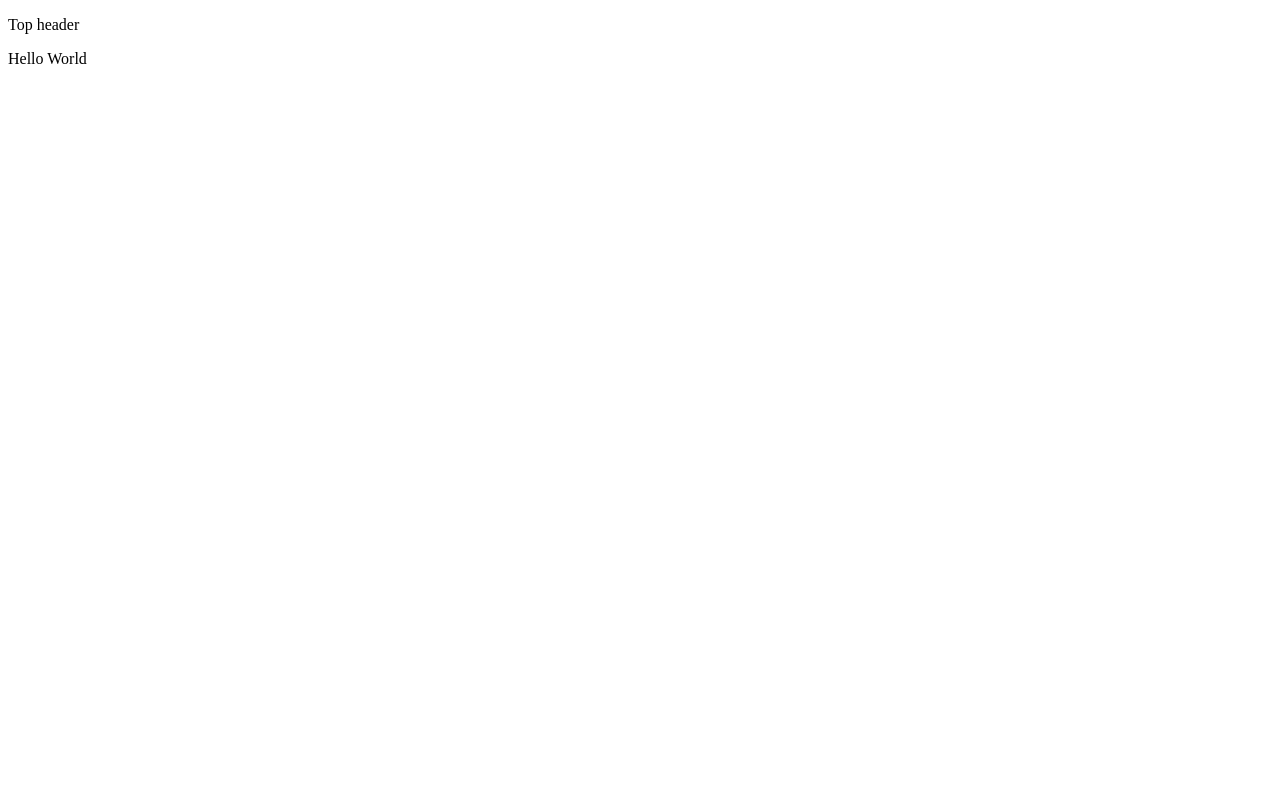
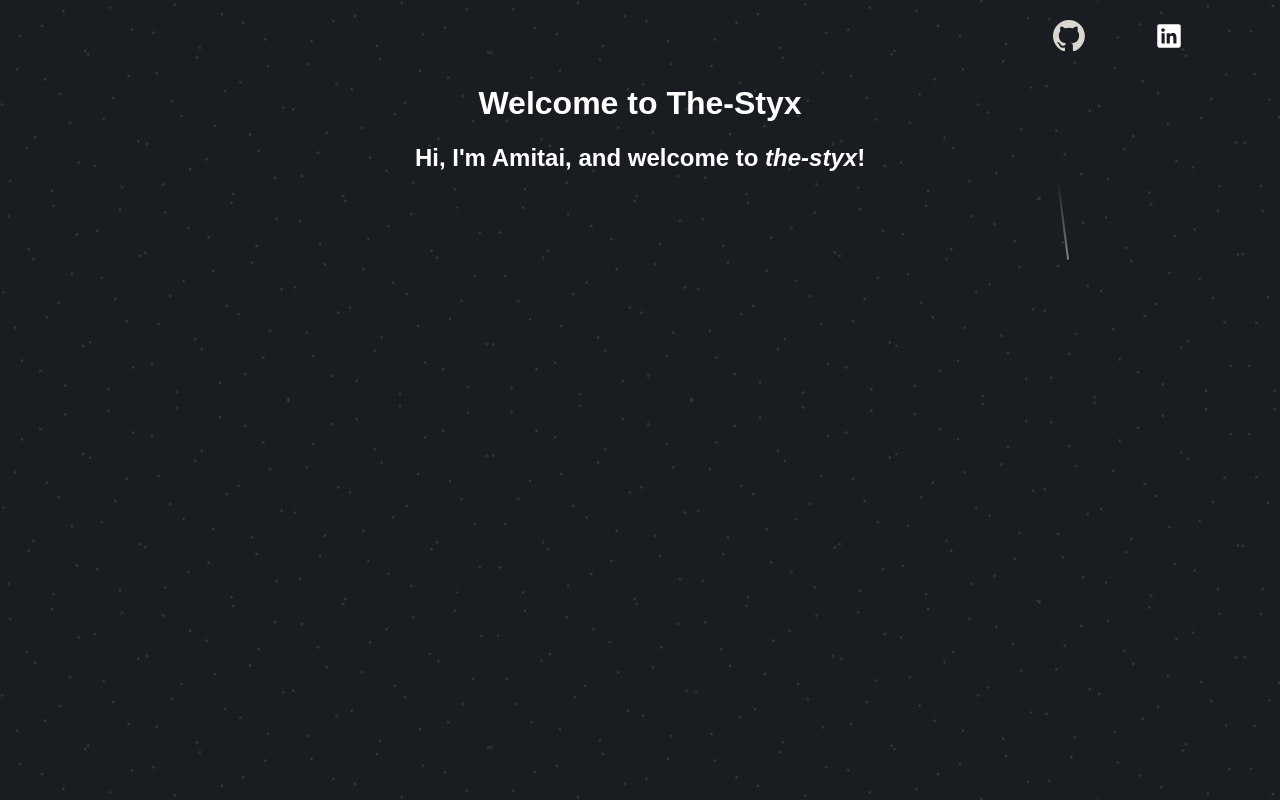
Before and after one commit to amitai-debiche/portfolio, a plain HTML site: page index.html in a window 1280 px wide. Drawn offline with Linux system fonts and the light colour scheme.

Commit message:
update; added milkyway style, welcome text, and icons to socials

```diff
--- a/index.html
+++ b/index.html
@@ -1,34 +1,31 @@
 <!DOCTYPE html>
-
 <html lang="en">
-    <head>
-        <meta charset="UTF-8">
-        <link rel="stylesheet" href="styles.css">
-    </head>
-
+<head>
+    <meta charset="UTF-8">
+    <meta name="viewport" content="width=device-width, initial-scale=1.0">
+    <title>The-Styx homepage</title>
+    <link rel="stylesheet" href="styles.css">
+</head>
+    <div class="milky-way-background" alt="background space effect"></div>
     <body>
-        <header>
-            <p>Top header</p>
-
-        </header>
-        <main>
-            <p>Hello World</p>
-        </main>
-    </body>
+    <main>
+        <div class="icons-wrapper">
+            <a href="https://github.com/amitai-debiche" target="_blank" aria-label="Github button">
+                <svg class="icon" viewBox="0 0 98 96" aria-label="Github logo" xmlns="http://www.w3.org/2000/svg"><path fill-rule="evenodd" clip-rule="evenodd" d="M48.854 0C21.839 0 0 22 0 49.217c0 21.756 13.993 40.172 33.405 46.69 2.427.49 3.316-1.059 3.316-2.362 0-1.141-.08-5.052-.08-9.127-13.59 2.934-16.42-5.867-16.42-5.867-2.184-5.704-5.42-7.17-5.42-7.17-4.448-3.015.324-3.015.324-3.015 4.934.326 7.523 5.052 7.523 5.052 4.367 7.496 11.404 5.378 14.235 4.074.404-3.178 1.699-5.378 3.074-6.6-10.839-1.141-22.243-5.378-22.243-24.283 0-5.378 1.94-9.778 5.014-13.2-.485-1.222-2.184-6.275.486-13.038 0 0 4.125-1.304 13.426 5.052a46.97 46.97 0 0 1 12.214-1.63c4.125 0 8.33.571 12.213 1.63 9.302-6.356 13.427-5.052 13.427-5.052 2.67 6.763.97 11.816.485 13.038 3.155 3.422 5.015 7.822 5.015 13.2 0 18.905-11.404 23.06-22.324 24.283 1.78 1.548 3.316 4.481 3.316 9.126 0 6.6-.08 11.897-.08 13.526 0 1.304.89 2.853 3.316 2.364 19.412-6.52 33.405-24.935 33.405-46.691C97.707 22 75.788 0 48.854 0z" fill="#24292f"/></svg>
+            </a>
+            <a href="https://www.linkedin.com/in/amitai-debiche-31841816b/" target="_blank" aria-label="Github button">
+                <svg class="icon"xmlns="http://www.w3.org/2000/svg" viewBox="0 0 30 30">
+                    <path d="M24,4H6C4.895,4,4,4.895,4,6v18c0,1.105,0.895,2,2,2h18c1.105,0,2-0.895,2-2V6C26,4.895,25.105,4,24,4z M10.954,22h-2.95 v-9.492h2.95V22z M9.449,11.151c-0.951,0-1.72-0.771-1.72-1.72c0-0.949,0.77-1.719,1.72-1.719c0.948,0,1.719,0.771,1.719,1.719 C11.168,10.38,10.397,11.151,9.449,11.151z M22.004,22h-2.948v-4.616c0-1.101-0.02-2.517-1.533-2.517 c-1.535,0-1.771,1.199-1.771,2.437V22h-2.948v-9.492h2.83v1.297h0.04c0.394-0.746,1.356-1.533,2.791-1.533 c2.987,0,3.539,1.966,3.539,4.522V22z"></path>
+                </svg>
+            </a>
 
 
-
-
-
-
-
-
-
-
-
-
-
-
-
-
+        </div>
+        <div class="content">
+            <h1>Welcome to The-Styx</h1>
+            <h2>Hi, I'm Amitai, and welcome to <em>the-styx</em>!</h2>
+        </div>
+    </main>
+    <script src="script.js"></script>
+    </body>
 </html>
--- /dev/null
+++ b/script.js
@@ -0,0 +1,43 @@
+
+document.addEventListener('DOMContentLoaded', () => {
+    let activeStars = 0;
+    const maxStars = 3; // Maximum number of shooting stars on the screen at once
+
+    const createShootingStar = () => {
+        if (activeStars < maxStars) {
+            const star = document.createElement('div');
+            star.classList.add('shooting-star');
+
+            // Generate random start and end positions
+            const startTop = Math.random() * window.innerHeight;
+            const startLeft = Math.random() * window.innerWidth;
+            const endTop = startTop + Math.random() * 500 - 300; // random variation
+            const endLeft = startLeft + Math.random() * 500 - 300; // random variation
+
+            // Calculate the angle of the shooting star
+            const deltaY = endTop - startTop;
+            const deltaX = endLeft - startLeft;
+            const angle = Math.atan2(deltaY, deltaX) * 180 / Math.PI + 90; // rotate to make the trail follow the star
+
+            star.style.setProperty('--start-top', `${startTop}px`);
+            star.style.setProperty('--start-left', `${startLeft}px`);
+            star.style.setProperty('--end-top', `${endTop}px`);
+            star.style.setProperty('--end-left', `${endLeft}px`);
+            star.style.setProperty('--angle', `${angle}deg`);
+
+            document.body.appendChild(star);
+            activeStars++;
+
+            // Remove the star after animation completes
+            star.addEventListener('animationend', () => {
+                star.remove();
+                activeStars--;
+            });
+        }
+
+        // Create new shooting stars at intervals
+        setTimeout(createShootingStar, Math.random() * 3000 + 2000); // random interval between 2 and 5 seconds
+    };
+
+    createShootingStar();
+});
--- a/styles.css
+++ b/styles.css
@@ -0,0 +1,92 @@
+/* styles.css */
+body, html {
+    margin: 0;
+    padding: 0;
+    width: 100%;
+    height: 100%;
+    overflow: hidden;
+    font-family: Arial, sans-serif;
+}
+.milky-way-background {
+    position: fixed;
+    width: 100%;
+    height: 100%;
+    overflow: hidden;
+    background:  #191c20; /* Radial gradient from dark blue to black */
+}
+.milky-way-background::before,
+
+.milky-way-background::after {
+    content: '';
+    position: absolute;
+    top: 50%;
+    left: 50%;
+    width: 200%;
+    height: 200%;
+    opacity: 0.15;
+    background: radial-gradient(circle, rgba(255, 255, 255, 0.8) 2%, transparent 5%);
+    background-size: 50px 50px;
+}
+
+.milky-way-background::before {
+    transform: translate(-50%, -50%) rotate(30deg);
+}
+
+.milky-way-background::after {
+    transform: translate(-50%, -50%) rotate(-30deg);
+}
+
+.content {
+    position: relative;
+    color: white;
+    text-align: center;
+    padding-top: 5%;
+}
+
+.shooting-star {
+    position: absolute;
+    width: 2px;
+    height: 80px;
+    background: linear-gradient(white, rgba(255, 255, 255, 0));
+    opacity: 0.2;
+    transform: rotate(var(--angle));
+    animation: shooting 5s linear infinite;
+}
+
+@keyframes shooting {
+    0% {
+        top: var(--start-top);
+        left: var(--start-left);
+        opacity: 0;
+    }
+    10% {
+        opacity: 1;
+    }
+    100% {
+        top: var(--end-top);
+        left: var(--end-left);
+        opacity: 0;
+    }
+}
+.icons-wrapper {
+    width: 200px;
+    display: flex;
+    justify-content: flex-end;
+    float: right;
+    margin-right: 75px;
+
+}
+.icons-wrapper > a {
+    flex: 1;
+    z-index: 1;
+    text-align: right;
+    display: inline-block;
+    padding: 20px;
+    margin-left: 25px;
+}
+
+.icon {
+    max-width: 2rem;
+    max-height: 2rem;
+    filter: invert(1);
+}
```
